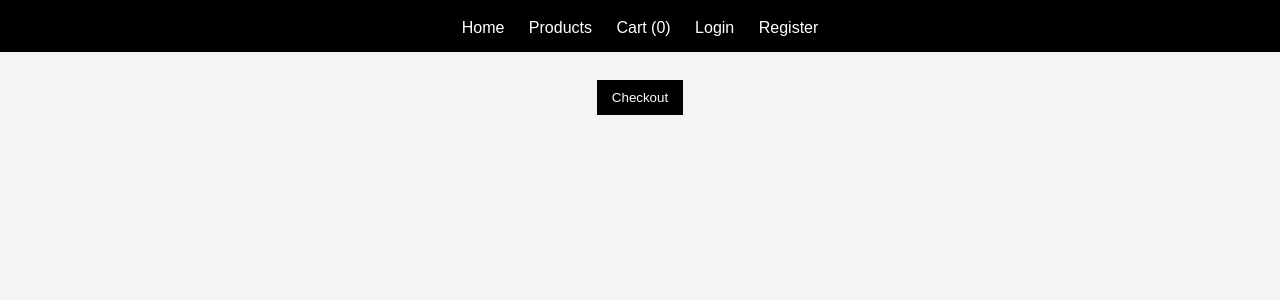
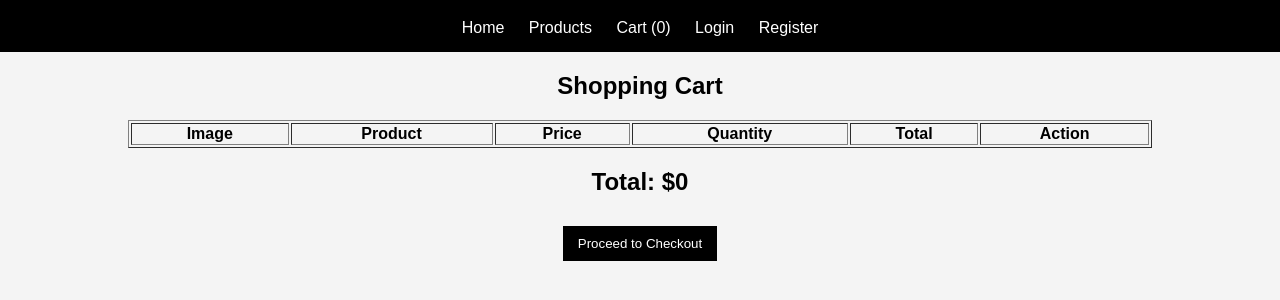
Before and after one commit to sudiptanandan23/ecommerce-demo, a website: page public/cart.html in a window 1280 px wide. Shown: the part 76-376 px from the top of the page. Drawn offline with Linux system fonts and the light colour scheme.

Commit message:
Update cart.html

```diff
--- a/public/cart.html
+++ b/public/cart.html
@@ -2,13 +2,19 @@
 <html>
 
 <head>
-<title>Cart</title>
+<title>Your Cart</title>
+
+<!-- Salesforce Data Cloud Web SDK -->
 <script src="https://cdn.c360a.salesforce.com/beacon/c360a/37350531-11e8-4591-a7b6-643ba484d8c5/scripts/c360a.min.js"></script>
+
 <link rel="stylesheet" href="style.css">
+
 </head>
 
 <body>
+
 <header>
+
 <h1>Your Cart</h1>
 
 <nav>
@@ -18,19 +24,53 @@
 <a href="login.html">Login</a>
 <a href="register.html">Register</a>
 </nav>
+
 </header>
 
 
-<div id="cart"></div>
+<h2 style="text-align:center;">Shopping Cart</h2>
 
-<br>
 
-<button onclick="checkout()">Checkout</button>
+<table border="1" width="80%" align="center">
+
+<thead>
+
+<tr>
+<th>Image</th>
+<th>Product</th>
+<th>Price</th>
+<th>Quantity</th>
+<th>Total</th>
+<th>Action</th>
+</tr>
+
+</thead>
+
+<tbody id="cartTable"></tbody>
+
+</table>
+
+
+<h2 id="cartTotal" style="text-align:center;margin-top:20px;"></h2>
+
+
+<div style="text-align:center;margin-top:20px;">
+
+<a href="checkout.html">
+<button>Proceed to Checkout</button>
+</a>
+
+</div>
+
 
 <script src="app.js"></script>
 
 <script>
-loadCart()
+
+updateCartCounter()
+
+loadCartPage()
+
 </script>
 
 </body>
```
